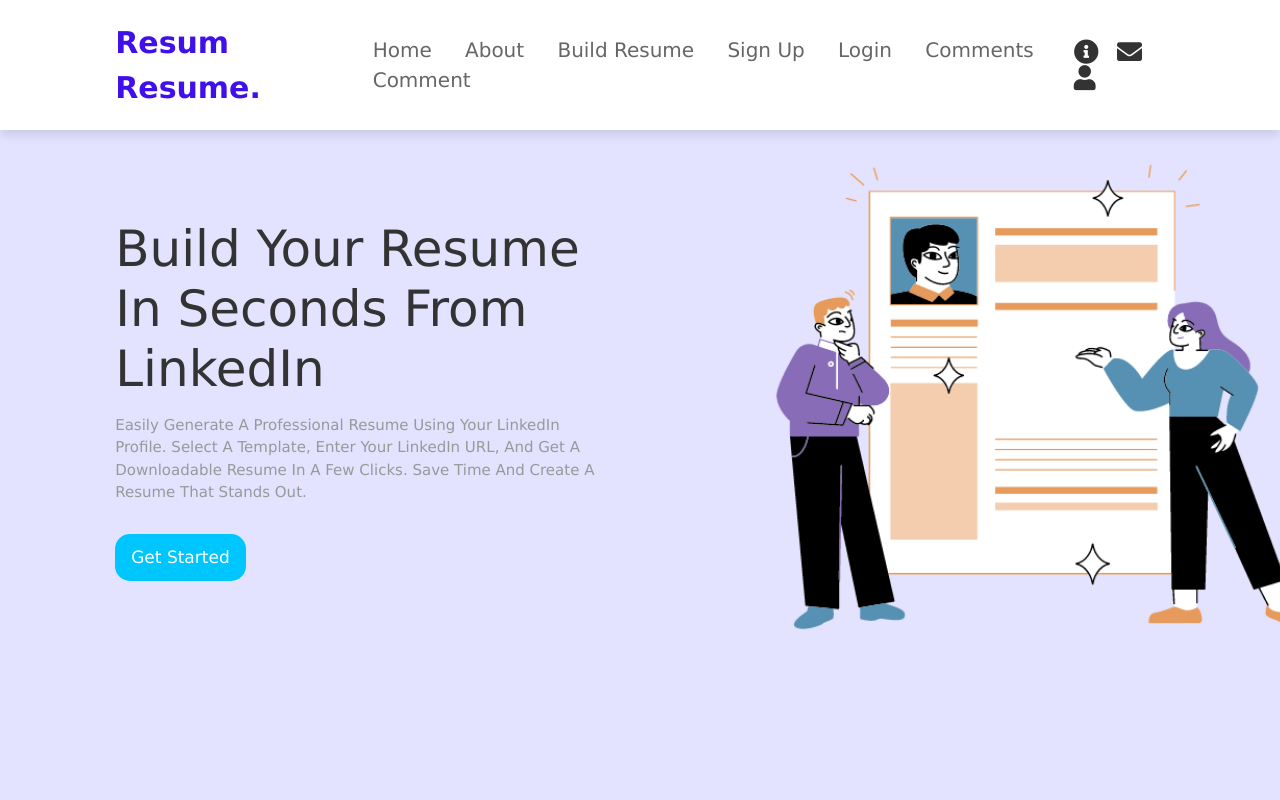
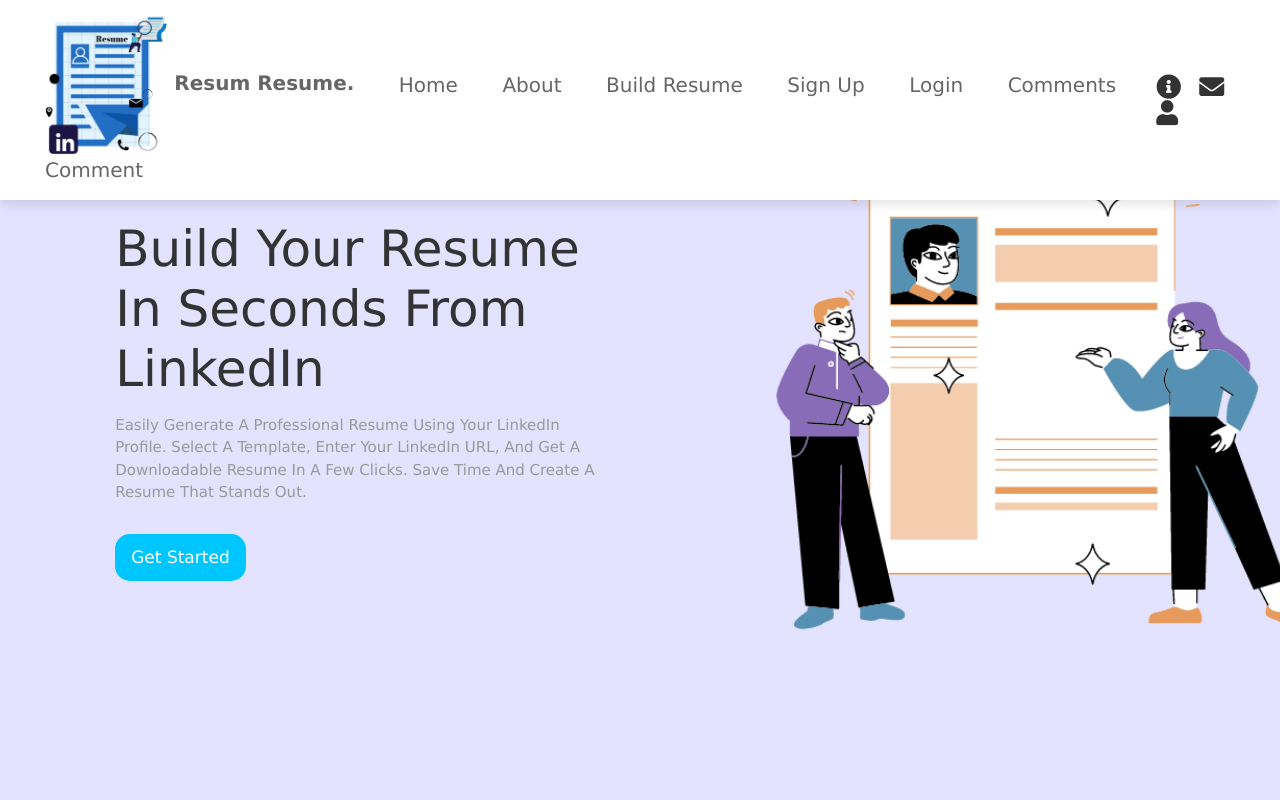
Before and after one commit to GarimaSingh0109/Resum-Resume, a website: page index.html in a window 1280 px wide. Shown: the top 800 px of the page. Drawn offline with nearby package versions, Linux system fonts and the light colour scheme.

Commit message:
Adding a Logo to website

```diff
--- a/index.html
+++ b/index.html
@@ -376,11 +376,13 @@
 
     <header>
 
-        <input type="checkbox" name="" id="toggler">
-        <label for="toggler" class="fas fa-bars"></label>
-        <a href="#" class="logo">Resum Resume<span>.</span></a>
 
         <nav class="navbar">
+          <input type="checkbox" name="" id="toggler">
+          <label for="toggler" class="fas fa-bars"></label>
+          <a href="#" class="logo">
+            <img src="logo.png" alt="your website logo" class="logo-image">Resum Resume<span>.</span></a>
+
             <a href="#home">Home</a>
             <a href="about.html">About</a>
             <a href="resume.html">Build Resume</a>
@@ -419,11 +421,13 @@
 
 <header>
 
-    <input type="checkbox" name="" id="toggler">
-    <label for="toggler" class="fas fa-bars"></label>
-    <a href="#" class="logo">Resum Resume<span>.</span></a>
+
 
             <nav class="navbar">
+              <input type="checkbox" name="" id="toggler">
+    <label for="toggler" class="fas fa-bars"></label>
+    <a href="#" class="logo"> <img src="logo.png" alt="your website logo" class="logo-image">
+      Resum Resume<span>.</span></a>
                 <a href="#home">Home</a>
                 <a href="about.html">About</a>
                 <a href="resume.html">Build Resume</a>
--- a/style.css
+++ b/style.css
@@ -52,6 +52,12 @@ section {
 .btn:hover {
     background: var(--purple);
 }
+.logo-image{
+    height: 140px;
+    width: min-content;
+    margin-left: 0px;
+    vertical-align: middle;
+}
 
 header {
     position: fixed;
@@ -59,7 +65,7 @@ header {
     left: 0;
     right: 0;
     background: #fff;
-    padding: 2rem 9%;
+    padding: 1rem 2rem;
     display: flex;
     align-items: center;
     justify-content: space-between;
@@ -68,7 +74,7 @@ header {
 }
 
 header .logo {
-    font-size: 3rem;
+    font-size: 1.5rem;
     color: #3f10ea;
     font-weight: bolder;
 }
@@ -331,7 +337,7 @@ textarea {
     }
 
     header .navbar a {
-        margin: 1.5rem;
+        margin: 1rem;
         padding: 1.5rem;
         background: #fff;
         border: 0.1rem solid rgba(0, 0, 0, 0.1);
```
Also changed, not shown: logo.png (added).
